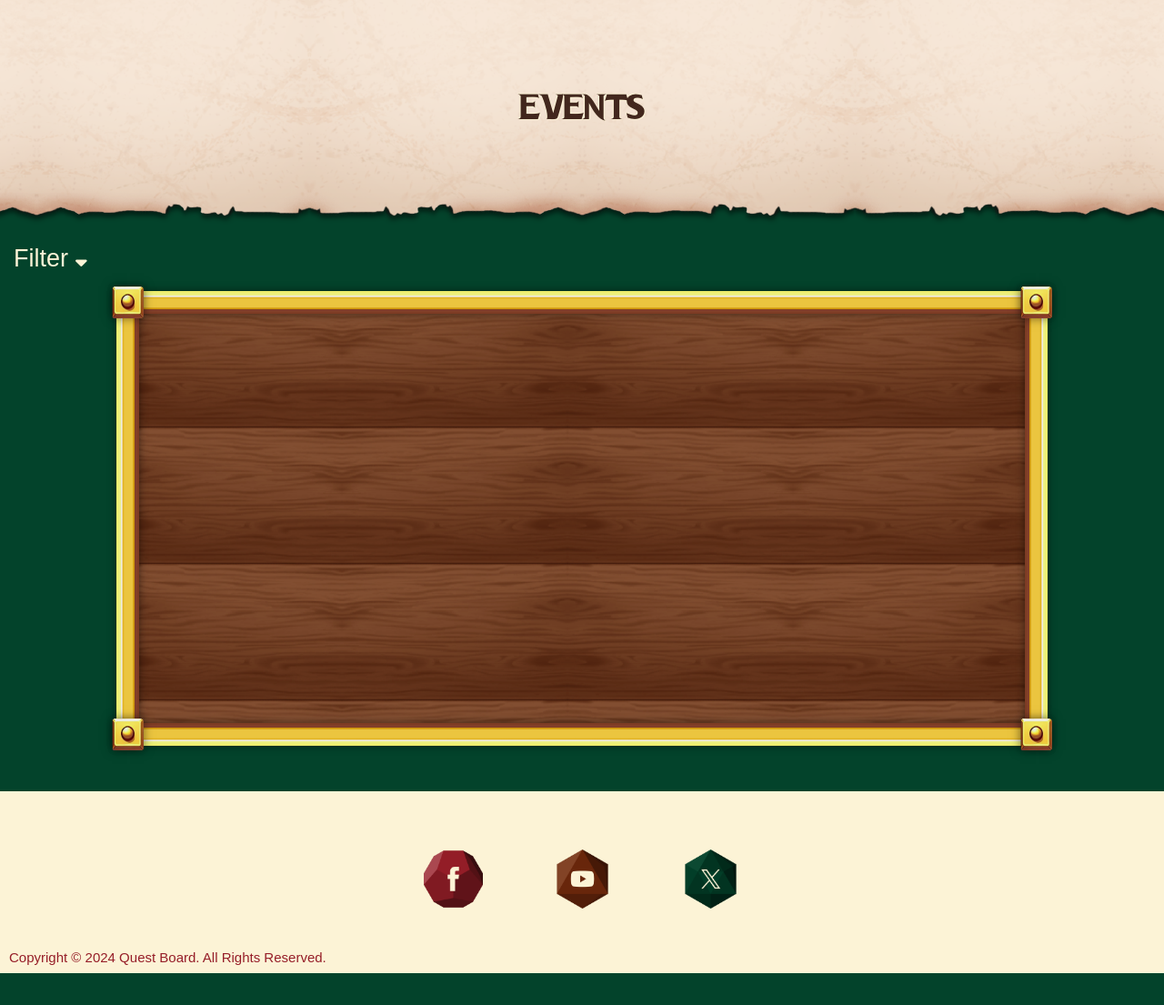
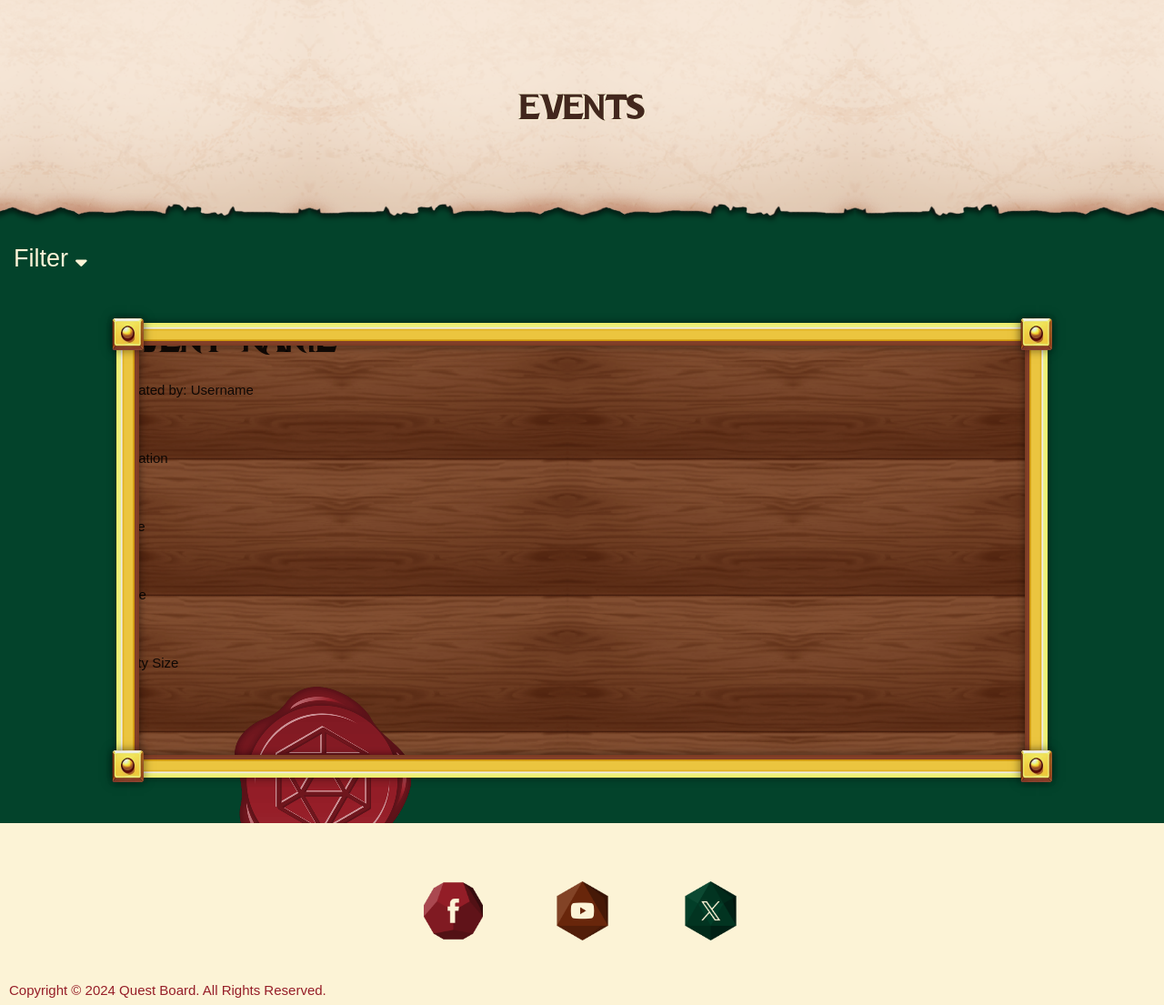
Before and after one commit to AndyWright360/Quest_Board, a Flask app: page /events in a window 1280 px wide. Shown: the part 65-1170 px from the top of the page at 91% size. Before the commit the page ends 1135 px from the top, so only its background shows below. Run offline with Flask 3, Linux system fonts and the light colour scheme; some libraries are stand-ins or nearby versions; some web fonts are replaced.

Commit message:
docs: add event card content to events.html

```diff
--- a/quest_board/templates/events.html
+++ b/quest_board/templates/events.html
@@ -116,6 +116,30 @@
             <img src="{{ url_for('static', filename='images/metal-corner.png') }}" alt="A gold square corner plate" id="top-right" class="corner">
             <img src="{{ url_for('static', filename='images/metal-corner.png') }}" alt="A gold square corner plate" id="bottom-left" class="corner">
             <img src="{{ url_for('static', filename='images/metal-corner.png') }}" alt="A gold square corner plate" id="bottom-right" class="corner">
+            <!-- Event Card -->
+            <div class="event-card">
+                    <h2>Event Name</h2>
+                    <p>Created by: Username</p>
+                <div>
+                    <i class="fa-solid fa-location-dot"></i>
+                    <p>Location</p>
+                </div>
+                <div>
+                    <i class="fa-regular fa-calendar"></i>
+                    <p>Date</p>
+                </div>
+                <div>
+                    <i class="fa-regular fa-clock"></i>
+                    <p>Time</p>
+                </div>
+                <div>
+                    <i class="fa-solid fa-people-group"></i>
+                    <p>Party Size</p>
+                </div>
+                <button>EDIT</button>
+                <button>DELETE</button>
+                <img src="{{ url_for('static', filename='images/seal-red.png') }}">
+            </div>
         </div>
     </div>
 </section>
```
